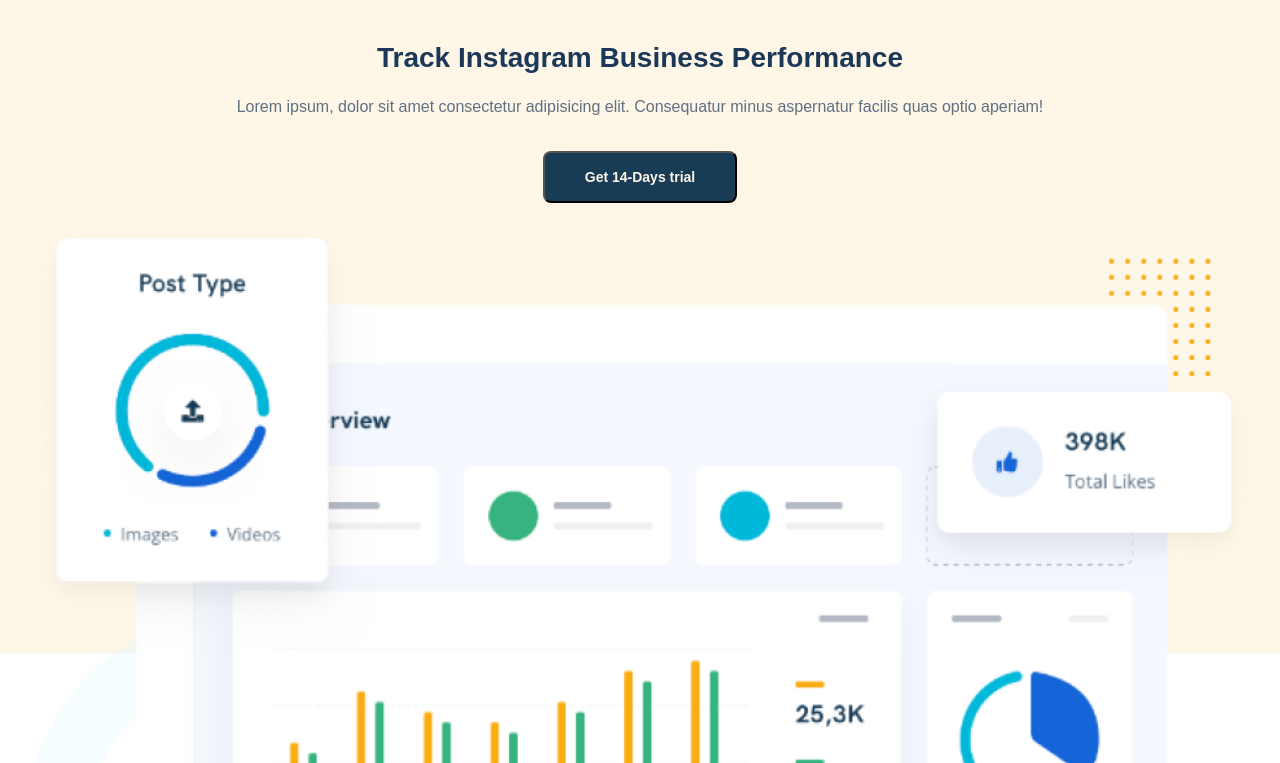
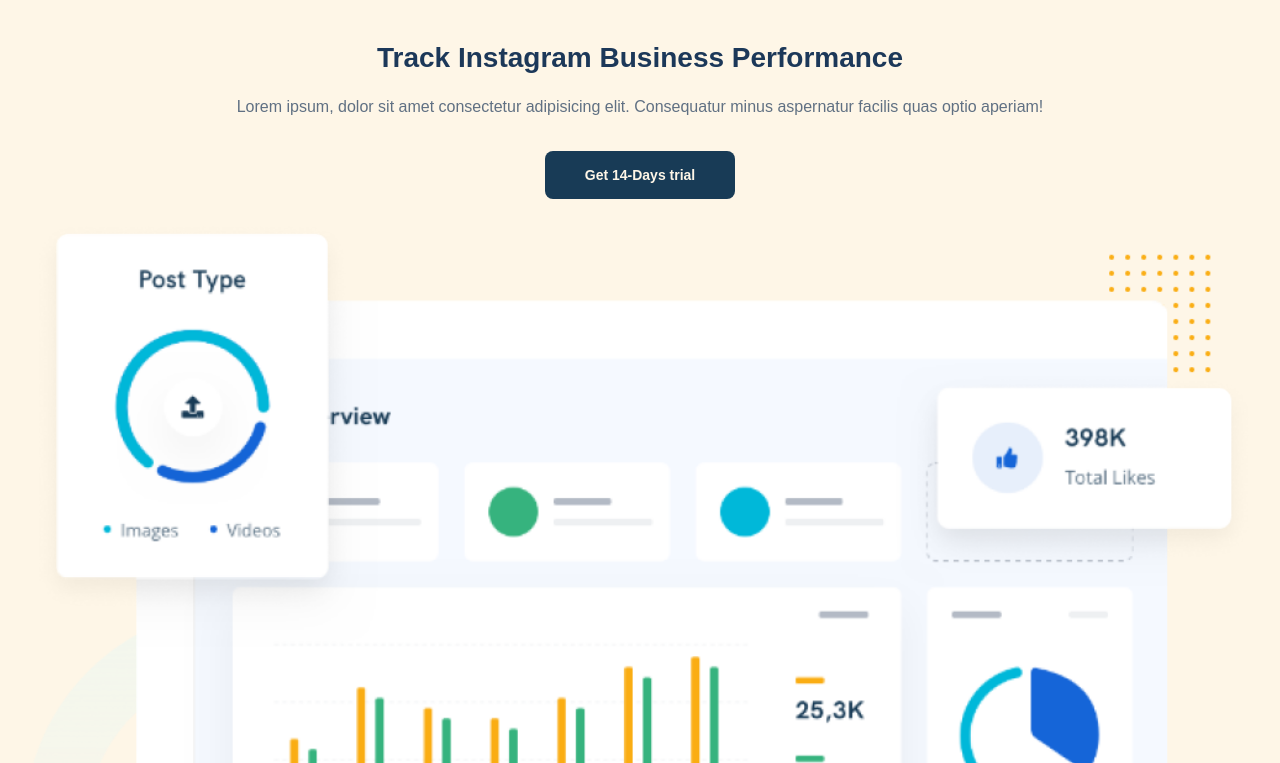
Before and after one commit to andekhtyar/ehya-1, a plain HTML site: page index.html in a window 1280 px wide. Shown: the part 37-800 px from the top of the page. Drawn offline with Linux system fonts and the light colour scheme.

Commit message:
fix first screen background and some changes

```diff
--- a/index.html
+++ b/index.html
@@ -46,7 +46,7 @@
     <h2 class="subtitle">Measure Impressions and Reach Post</h2>
     <p class="description">Lorem ipsum dolor sit amet consectetur, adipisicing elit. Earum, dolore?</p>
     <a href="" class="link link__type_primary link__type_with-icon">Learn More <div class="icon icon__size_s icon__arrow_right"></div></a>
-    <img src="imgs/hist.png" alt="image">
+    <img src="imgs/hist.png" alt="" class="image">
   </section>
 </body>
 </html>
--- a/styles/controls.css
+++ b/styles/controls.css
@@ -73,6 +73,7 @@
 
 .button {
   border-radius: 8px;
+  border: 0;
   color: var(--color-button-text-primary);
   background-color: var(--color-button-primary);
 
--- a/styles/header.css
+++ b/styles/header.css
@@ -3,5 +3,5 @@
   display: flex;
   justify-content: space-between;
   align-items: center;
-  background-color: var(--color-background-primary);
+  background-color: var(--color-background-secondary);
 }
--- a/styles/page.css
+++ b/styles/page.css
@@ -7,7 +7,6 @@
   display: flex;
   flex-direction: column;
   align-items: center;
-  background-color: var(--color-background-primary);
   position: relative;
   margin-bottom: 30px;
 }
@@ -15,11 +14,11 @@
   content: '';
   position: absolute;
   left: 0;
-  right: 0;
-  bottom: 0;
+  top: 0;
+  width: 100%;
+  height: 70%;
   background-color: var(--color-background-secondary);
-  height: 40vw;
-  z-index: 1;
+  z-index: -1;
 }
 .first-screen::after {
   content: '';
@@ -43,7 +42,6 @@
   display: flex;
   flex-direction: column;
   align-items: center;
-  background-color: var(--color-background-secondary);
+  background-color: var(--color-background-default);
   position: relative;
-
 }
--- a/styles/theme.css
+++ b/styles/theme.css
@@ -3,8 +3,8 @@
   --color-text-secondary: rgba(28, 56, 89, 0.7);
   --color-button-primary: #183B56;
   --color-button-text-primary: #FEF6E7;
-  --color-background-primary: #FEF6E7;
-  --color-background-secondary: white;
+  --color-background-secondary: #FEF6E7;
+  --color-background-default: white;
   --color-link-action: #2771DB;
 
   --padding-side: 24px;
```
